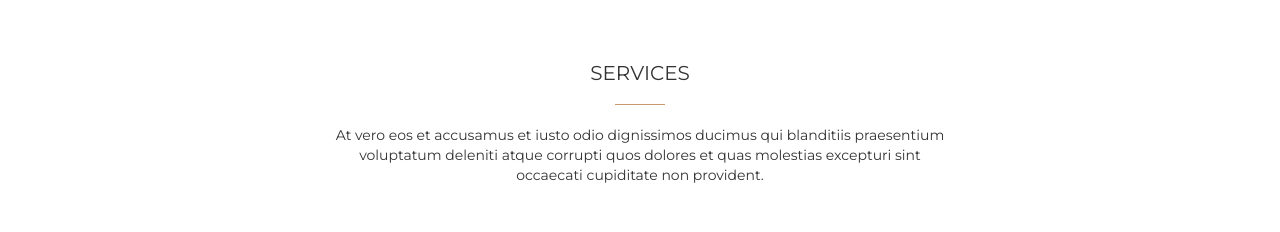
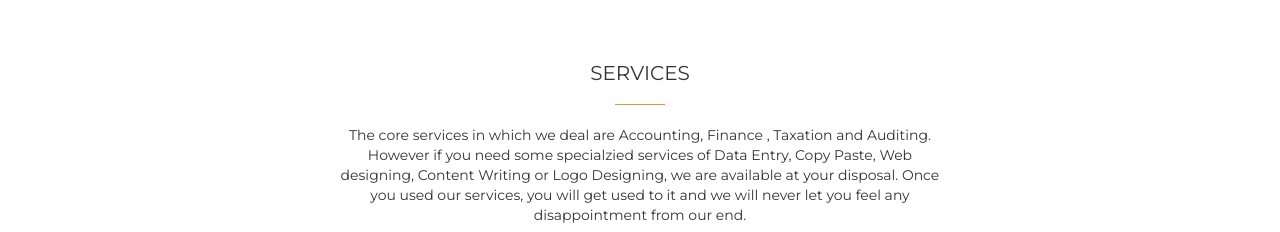
Before and after one commit to chkhizaraslam/CHKhizarAslam.github.io, a plain HTML site: page index.html in a window 1280 px wide. Shown: the part 1440-1672 px from the top of the page. Drawn offline with nearby package versions, Linux system fonts and the light colour scheme.

Commit message:
Update index.html

```diff
--- a/index.html
+++ b/index.html
@@ -123,7 +123,7 @@
                         <h2>Services</h2>
                         <hr>
                     </div>
-                    <p>At vero eos et accusamus et iusto odio dignissimos ducimus qui blanditiis praesentium voluptatum deleniti atque corrupti quos dolores et quas molestias excepturi sint occaecati cupiditate non provident.</p>
+                    <p>The core services in which we deal are Accounting, Finance , Taxation and Auditing. However if you need some specialzied services of Data Entry, Copy Paste, Web designing, Content Writing or Logo Designing, we are available at your disposal. Once you used our services, you will get used to it and we will never let you feel any disappointment from our end.</p>
                 </div>
             </div>
 
```
